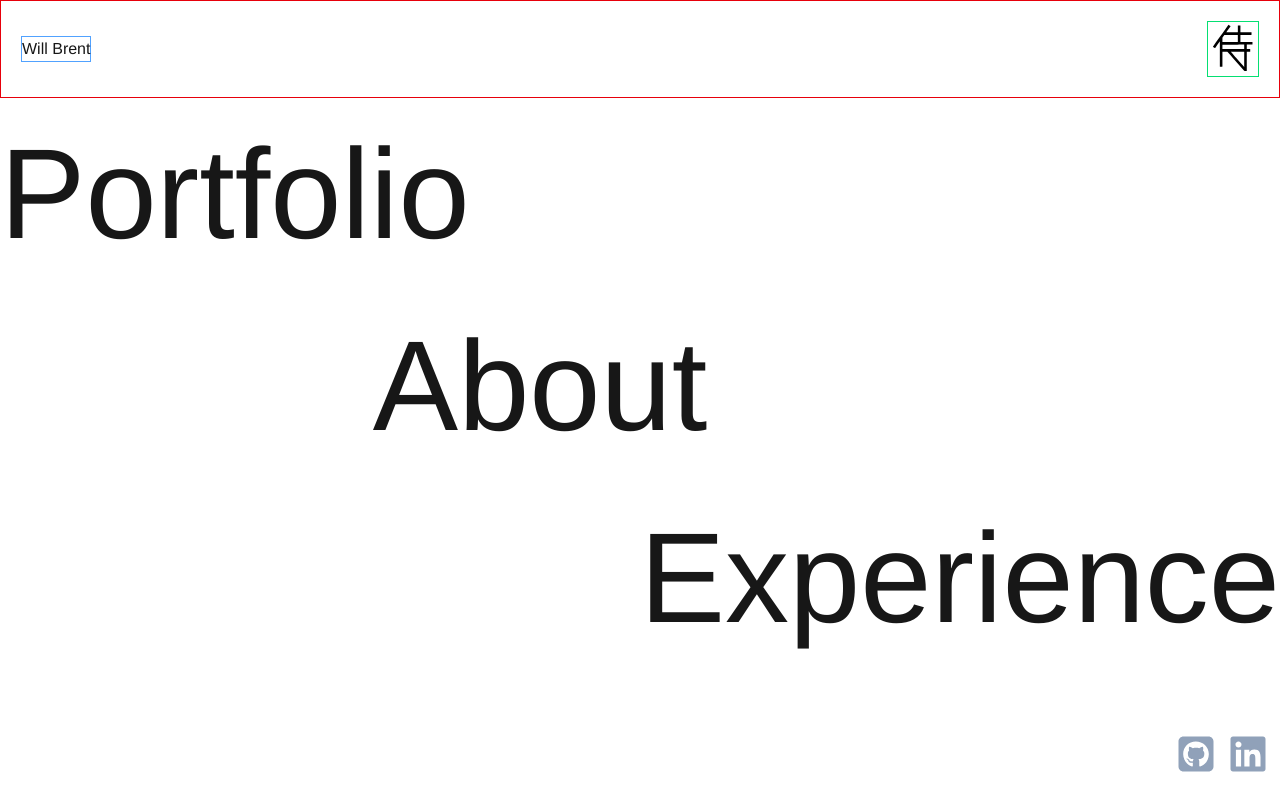
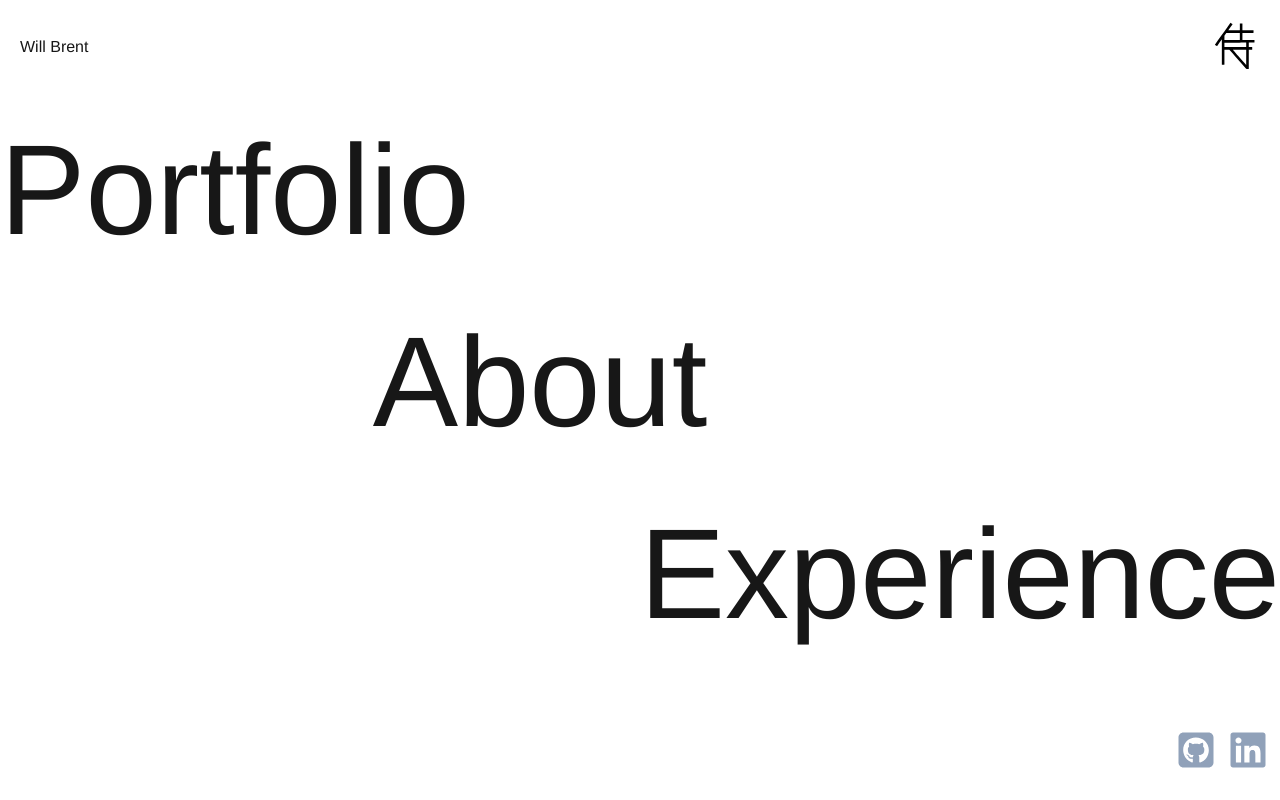
Before and after one commit to SamuraiHuey/portfolio2, a Next.js app: page / in a window 1280 px wide. Built offline with nearby package versions, Linux system fonts and the light colour scheme.

Commit message:
Removed Header framing

```diff
--- a/src/app/header.js
+++ b/src/app/header.js
@@ -5,14 +5,14 @@ import Link from "next/link";
 export default function Header() {
     return (
         <header>
-            <nav class="border border-red-600 p-5">
+            <nav class=" p-5">
                 <ul class="flex justify-between items-center">
-                    <li class="border border-blue-400">
+                    <li class="">
                         <Link href="/">
                             Will Brent
                         </Link>
                     </li>
-                    <li class="border border-green-400">
+                    <li class="">
                         <Link href="/">
                             <Image
                                 class="self-center"
```
